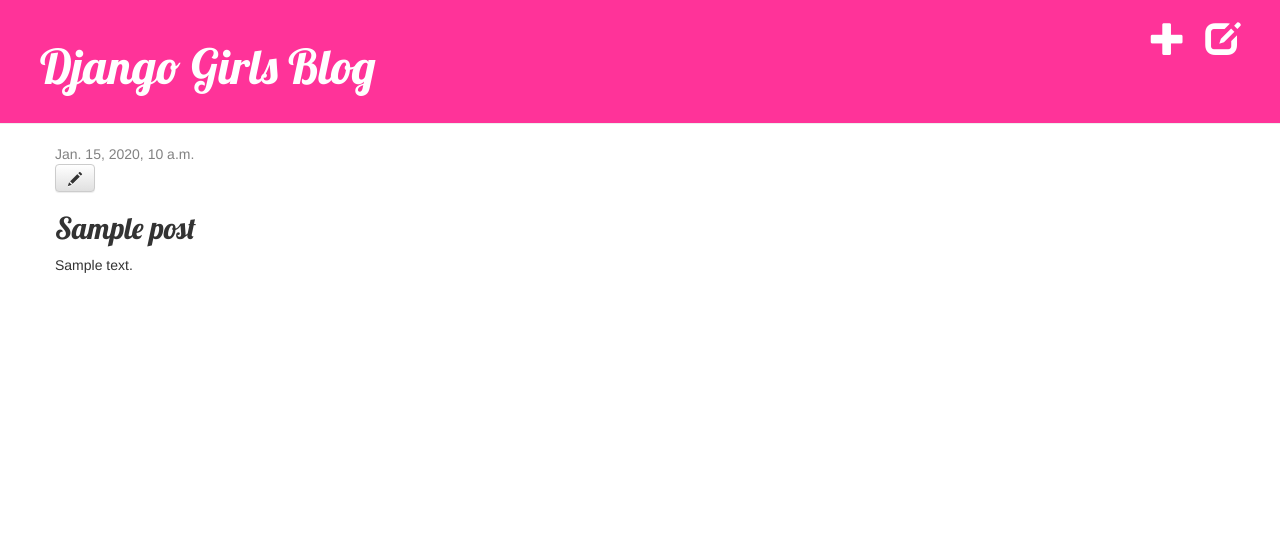
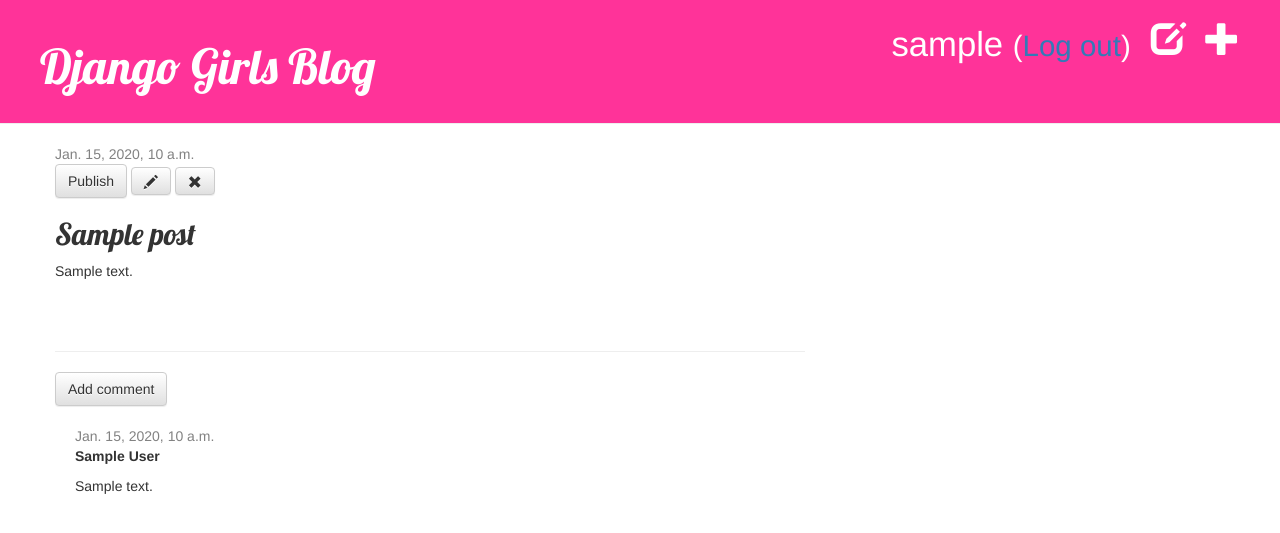
Before and after one commit to andreabecerrab/DjangoGirls, a Django app: page /post/1/ in a window 1280 px wide. Shown: the top 533 px of the page. Run offline with Django 3.2, Linux system fonts and the light colour scheme; a user stored in the database is signed in; tables that the repository leaves empty hold one stand-in row (values such as "Sample post"); some libraries are stand-ins or nearby versions.

Commit message:
Comments and login

```diff
--- a/blog/admin.py
+++ b/blog/admin.py
@@ -1,4 +1,5 @@
 from django.contrib import admin
-from .models import Post
+from .models import Post, Comment
 
 admin.site.register(Post)
+admin.site.register(Comment)
--- a/blog/models.py
+++ b/blog/models.py
@@ -16,3 +16,20 @@ class Post(models.Model):
 
     def __str__(self):
         return self.title
+
+    def approved_comments(self):
+        return self.comments.filter(approved_comment=True)
+
+class Comment(models.Model):
+    post = models.ForeignKey('blog.Post', on_delete=models.CASCADE, related_name='comments')
+    author = models.CharField(max_length=200)
+    text = models.TextField()
+    created_date = models.DateTimeField(default=timezone.now)
+    approved_comment = models.BooleanField(default=False)
+
+    def approve(self):
+        self.approved_comment = True
+        self.save()
+
+    def __str__(self):
+        return self.text
--- a/blog/static/css/blog.css
+++ b/blog/static/css/blog.css
@@ -44,3 +44,7 @@ h1, h2, h3, h4 {
 .post h2 a, .post h2 a:visited {
     color: #000000;
 }
+
+.comment {
+    margin: 20px 0px 20px 20px;
+}
--- a/blog/templates/blog/base.html
+++ b/blog/templates/blog/base.html
@@ -1,40 +1,33 @@
 {% load static %}
 <html>
+
 <head>
   <title>Django Girls blog</title>
-    <link
-      rel="stylesheet"
-      href="//maxcdn.bootstrapcdn.com/bootstrap/3.2.0/css/bootstrap.min.css"
-    />
-    <link
-      rel="stylesheet"
-      href="//maxcdn.bootstrapcdn.com/bootstrap/3.2.0/css/bootstrap-theme.min.css"
-    />
-    <link
-      href="//fonts.googleapis.com/css?family=Lobster&subset=latin,latin-ext"
-      rel="stylesheet"
-      type="text/css"
-    />
+  <link rel="stylesheet" href="//maxcdn.bootstrapcdn.com/bootstrap/3.2.0/css/bootstrap.min.css" />
+  <link rel="stylesheet" href="//maxcdn.bootstrapcdn.com/bootstrap/3.2.0/css/bootstrap-theme.min.css" />
+  <link href="//fonts.googleapis.com/css?family=Lobster&subset=latin,latin-ext" rel="stylesheet" type="text/css" />
   <link rel="stylesheet" href="{% static 'css/blog.css' %}" />
 </head>
+
 <body>
   <div class="page-header">
     {% if user.is_authenticated %}
-      <a href="{% url 'post_draft_list' %}" class="top-menu"
-        ><span class="glyphicon glyphicon-edit"></span
-      ></a>
-      <a href="{% url 'post_new' %}" class="top-menu"
-        ><span class="glyphicon glyphicon-plus"></span
-      ></a>
+    <a href="{% url 'post_new' %}" class="top-menu"><span class="glyphicon glyphicon-plus"></span></a>
+    <a href="{% url 'post_draft_list' %}" class="top-menu"><span class="glyphicon glyphicon-edit"></span></a>
+    <p class="top-menu"> {{ user.username }} <small>(<a href="{% url 'logout' %}">Log out</a>)</small></p>
+    {% else %}
+    <a href="{% url 'login' %}" class="top-menu"><span class="glyphicon glyphicon-lock"></span></a>
     {% endif %}
     <h1><a href="/">Django Girls Blog</a></h1>
   </div>
   <div class="content container">
     <div class="row">
       <div class="col-md-8">
-          {% block content %} {% endblock %}
+        {% block content %}
+        {% endblock %}
       </div>
     </div>
   </div>
 </body>
+
 </html>
--- a/blog/templates/blog/post_detail.html
+++ b/blog/templates/blog/post_detail.html
@@ -4,12 +4,37 @@
   <div class="date">
     {{ post.published_date }}
   </div>
-  {% else %}
+  {% endif %}
+  {% if user.is_authenticated %}
   <a class="btn btn-default" href="{% url 'post_publish' pk=post.pk %}">Publish</a>
-  {% endif %}
   <a class="btn btn-default" href="{% url 'post_edit' pk=post.pk %}"><span
       class="glyphicon glyphicon-pencil"></span></a>
+  <a class="btn btn-default" href="{% url 'post_remove' pk=post.pk %}"><span
+      class="glyphicon glyphicon-remove"></span></a>
+  {% endif %}
   <h2>{{ post.title }}</h2>
   <p>{{ post.text | linebreaksbr }}</p>
 </div>
-{% endblock %}
+<hr>
+<a class="btn btn-default" href="{% url 'add_comment_to_post' pk=post.pk %}">Add comment</a>
+
+{% for comment in post.comments.all %}
+{% if user.is_authenticated or comment.approved_comment %}
+<div class="comment">
+  <div class="date">
+    {{ comment.created_date }}
+    {% if not comment.approved_comment %}
+    <a class="btn btn-default" href="{% url 'comment_remove' pk=comment.pk %}"><span
+        class="glyphicon glyphicon-remove"></span></a>
+    <a class="btn btn-default" href="{% url 'comment_approve' pk=comment.pk %}"><span
+        class="glyphicon glyphicon-ok"></span></a>
+    {% endif %}
+  </div>
+  <strong>{{ comment.author }}</strong>
+  <p>{{ comment.text|linebreaks }}</p>
+</div>
+{% endif %}
+{% empty %}
+<p>No comments here yet :(</p>
+{% endfor %}
+{% endblock content %}
--- a/blog/urls.py
+++ b/blog/urls.py
@@ -9,4 +9,8 @@ urlpatterns = [
     path('post/<int:pk>/edit/', views.post_edit, name='post_edit'),
     path('drafts/', views.post_draft_list, name='post_draft_list'),
     path('post/<pk>/publish/', views.post_publish, name='post_publish'),
+    path('post/<pk>/remove/', views.post_remove, name='post_remove'),
+    path('post/<int:pk>/comment/', views.add_comment_to_post, name='add_comment_to_post'),
+    path('comment/<int:pk>/approve/', views.comment_approve, name='comment_approve'),
+path('comment/<int:pk>/remove/', views.comment_remove, name='comment_remove'),
 ]
--- a/blog/views.py
+++ b/blog/views.py
@@ -1,7 +1,8 @@
 from django.shortcuts import render, get_object_or_404, redirect
 from django.utils import timezone
-from .models import Post
-from .forms import PostForm
+from .models import Post, Comment
+from .forms import PostForm, CommentForm
+from django.contrib.auth.decorators import login_required
 
 def post_list(request):
     posts = Post.objects.filter(published_date__lte=timezone.now()).order_by('published_date')
@@ -11,6 +12,7 @@ def post_detail(request, pk):
     post = get_object_or_404(Post, pk=pk)
     return render(request, 'blog/post_detail.html', {'post': post})
 
+@login_required
 def post_new(request):
     if request.method == "POST":
         form = PostForm(request.POST)
@@ -23,6 +25,7 @@ def post_new(request):
         form = PostForm()
     return render(request, 'blog/post_edit.html', {'form': form})
 
+@login_required
 def post_edit(request, pk):
     post = get_object_or_404(Post, pk=pk)
     if request.method == "POST":
@@ -36,10 +39,12 @@ def post_edit(request, pk):
         form = PostForm(instance=post)
     return render(request, 'blog/post_edit.html', {'form': form})
 
+@login_required
 def post_draft_list(request):
     posts = Post.objects.filter(published_date__isnull=True).order_by('created_date')
     return render(request, 'blog/post_draft_list.html', {'posts': posts})
 
+@login_required
 def post_publish(request, pk):
     post = get_object_or_404(Post, pk=pk)
     post.publish()
@@ -48,3 +53,34 @@ def post_publish(request, pk):
 def publish(self):
     self.published_date = timezone.now()
     self.save()
+
+@login_required
+def post_remove(request, pk):
+    post = get_object_or_404(Post, pk=pk)
+    post.delete()
+    return redirect('post_list')
+
+def add_comment_to_post(request, pk):
+    post = get_object_or_404(Post, pk=pk)
+    if request.method == "POST":
+        form = CommentForm(request.POST)
+        if form.is_valid():
+            comment = form.save(commit=False)
+            comment.post = post
+            comment.save()
+            return redirect('post_detail', pk=post.pk)
+    else:
+        form = CommentForm()
+    return render(request, 'add_comment_to_post.html', {'form': form})
+
+@login_required
+def comment_approve(request, pk):
+    comment = get_object_or_404(Comment, pk=pk)
+    comment.approve()
+    return redirect('post_detail', pk=comment.post.pk)
+
+@login_required
+def comment_remove(request, pk):
+    comment = get_object_or_404(Comment, pk=pk)
+    comment.delete()
+    return redirect('post_detail', pk=comment.post.pk)
--- a/mysite/settings.py
+++ b/mysite/settings.py
@@ -121,3 +121,4 @@ USE_TZ = True
 STATIC_URL = '/static/'
 STATIC_ROOT = os.path.join(BASE_DIR, 'static')
 ALLOWED_HOSTS = ['127.0.0.1', '.pythonanywhere.com']
+LOGIN_REDIRECT_URL = '/'
--- a/mysite/urls.py
+++ b/mysite/urls.py
@@ -15,8 +15,11 @@ Including another URLconf
 """
 from django.contrib import admin
 from django.urls import path, include
+from django.contrib.auth import views
 
 urlpatterns = [
     path('admin/', admin.site.urls),
+    path('accounts/login/', views.LoginView.as_view(), name='login'),
+    path('accounts/logout/', views.LogoutView.as_view(next_page='/'), name='logout'),
     path('', include('blog.urls')),
 ]
```
Also changed, not shown: blog/forms.py (+7 -1 lines), blog/templates/add_comment_to_post.html (added, +9 -0 lines), blog/templates/blog/login.html (added, +24 -0 lines), blog/templates/blog/post_list.html (+10 -6 lines), blog/migrations/0002_comment.py (added). Lines whose indentation alone changed are shown as unchanged.
